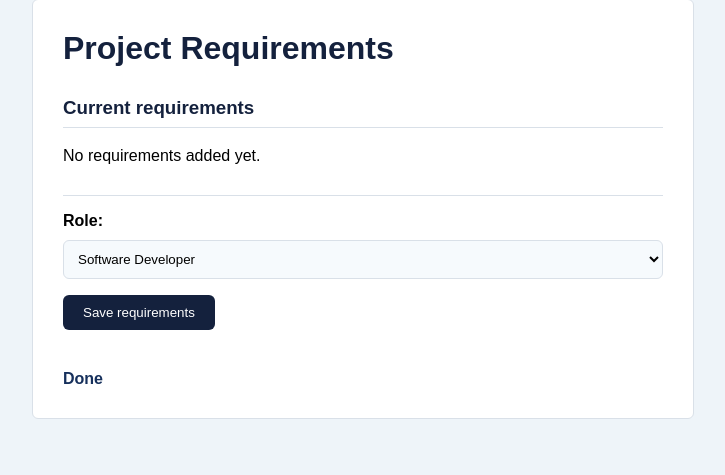
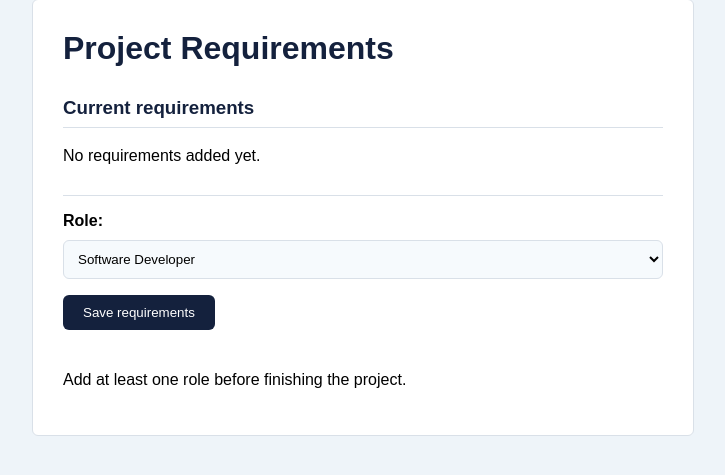
Before and after one commit to RanaAboudawoud/Team-Formation-Platform, a Django app: template core/templates/core/project_requirements.html in a window 1280 px wide. Shown: the part 99-574 px from the top of the page, without its empty margins (277-1002 px from the left). Run offline with Django 5.2, Linux system fonts and the light colour scheme; the template is opened without the code that fills it: values that come from a table or form of the project are taken from there, others are empty.

Commit message:
Require at least one project role (#147)

```diff
--- a/core/templates/core/project_requirements.html
+++ b/core/templates/core/project_requirements.html
@@ -50,8 +50,15 @@
         <button type = "submit">Save requirements</button>
     </form>
 
-    <a class = "done-link" href = "{% url 'idea_maker_profile' %}">Done</a>
+    {% if has_role %}
 
+        <a class = "done-link" href = "{% url 'idea_maker_profile' %}">Done</a>
+
+    {% else %}
+
+        <p>Add at least one role before finishing the project.</p>
+
+    {% endif %}
 </div>
 
 {% endblock %}
--- a/core/views.py
+++ b/core/views.py
@@ -221,7 +221,9 @@ def project_requirements(request, project_id):
         role_form = forms.ProjectRoleForm()
         skill_formset = forms.ProjectSkillFormSet()
 
-    return render(request, "core/project_requirements.html", {"project": project, "role_form": role_form, "skill_formset": skill_formset})
+    has_role = project.project_role_set.exists()
+
+    return render(request, "core/project_requirements.html", {"project": project, "role_form": role_form, "skill_formset": skill_formset, "has_role": has_role})
 
 def delete_project(request, project_id):
     if not request.user.is_authenticated:
```
